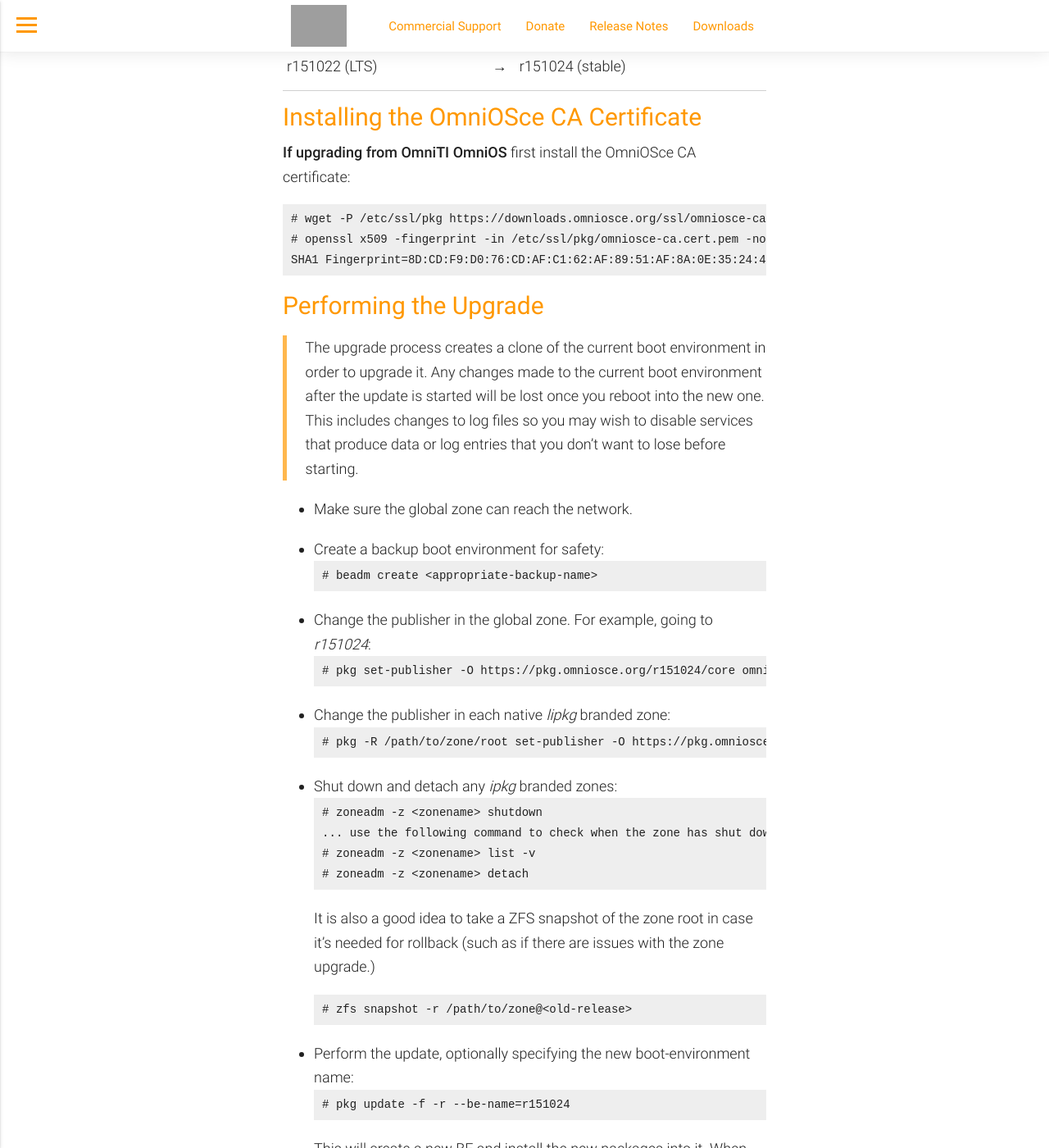
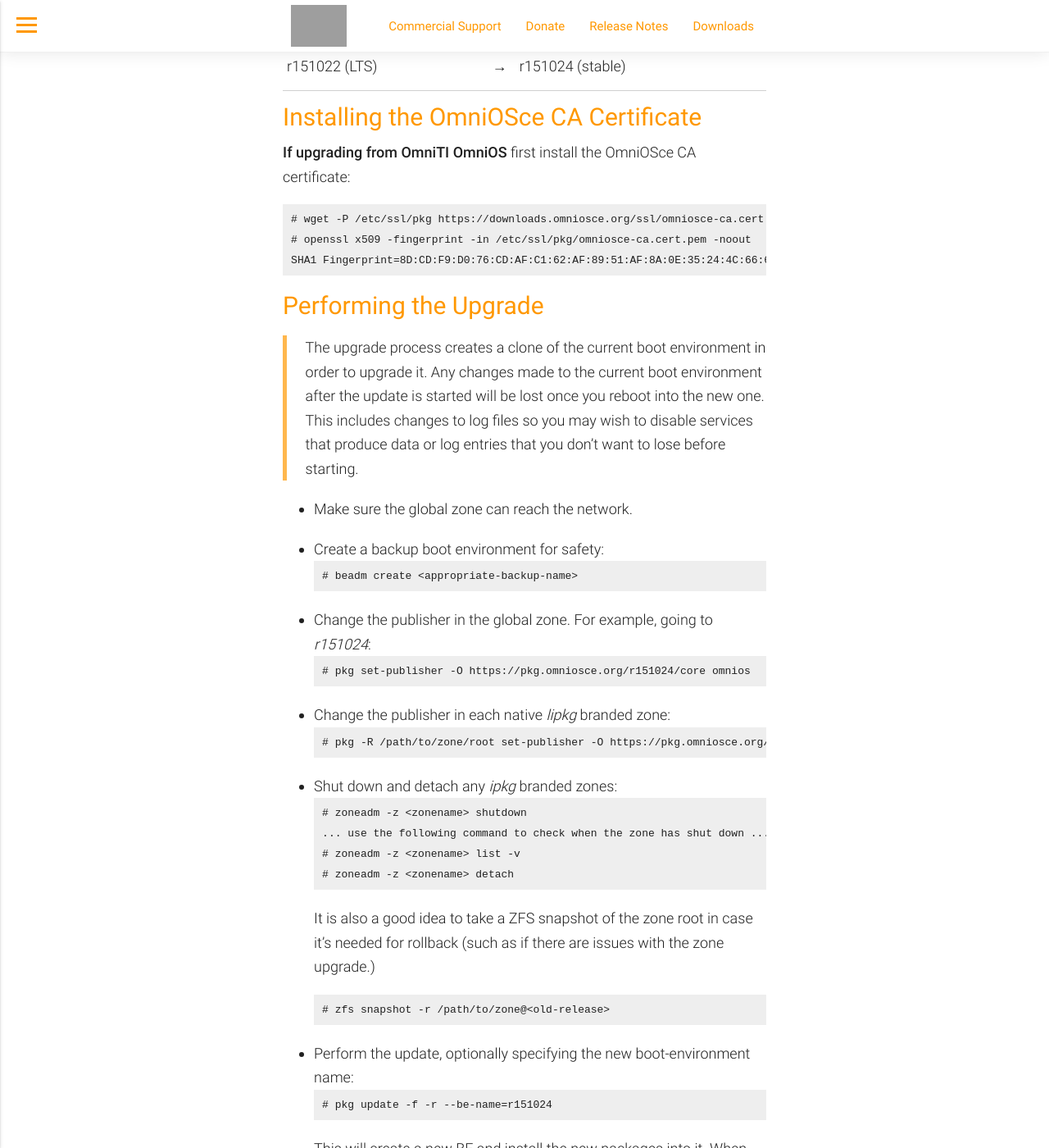
Before and after one commit to omniosorg/omniosorg.github.io, a Jekyll site: the page built from upgrade.md, in a window 1280 px wide and 1400 px high, scrolled down 381 px. Shown: the whole window at 82% size. Built offline with Jekyll 4.4.1, drawn with Linux system fonts in a browser that asks for light colours; grey boxes are pictures that could not be loaded.

Commit message:
shrink font size

```diff
--- a/assets/css/app.scss
+++ b/assets/css/app.scss
@@ -88,6 +88,10 @@
 
 code.highlighter-rouge {
     white-space: nowrap;
+}
+
+div.highlighter-rouge pre code {
+    font-size: 13px;
 }
 
 article {
```
